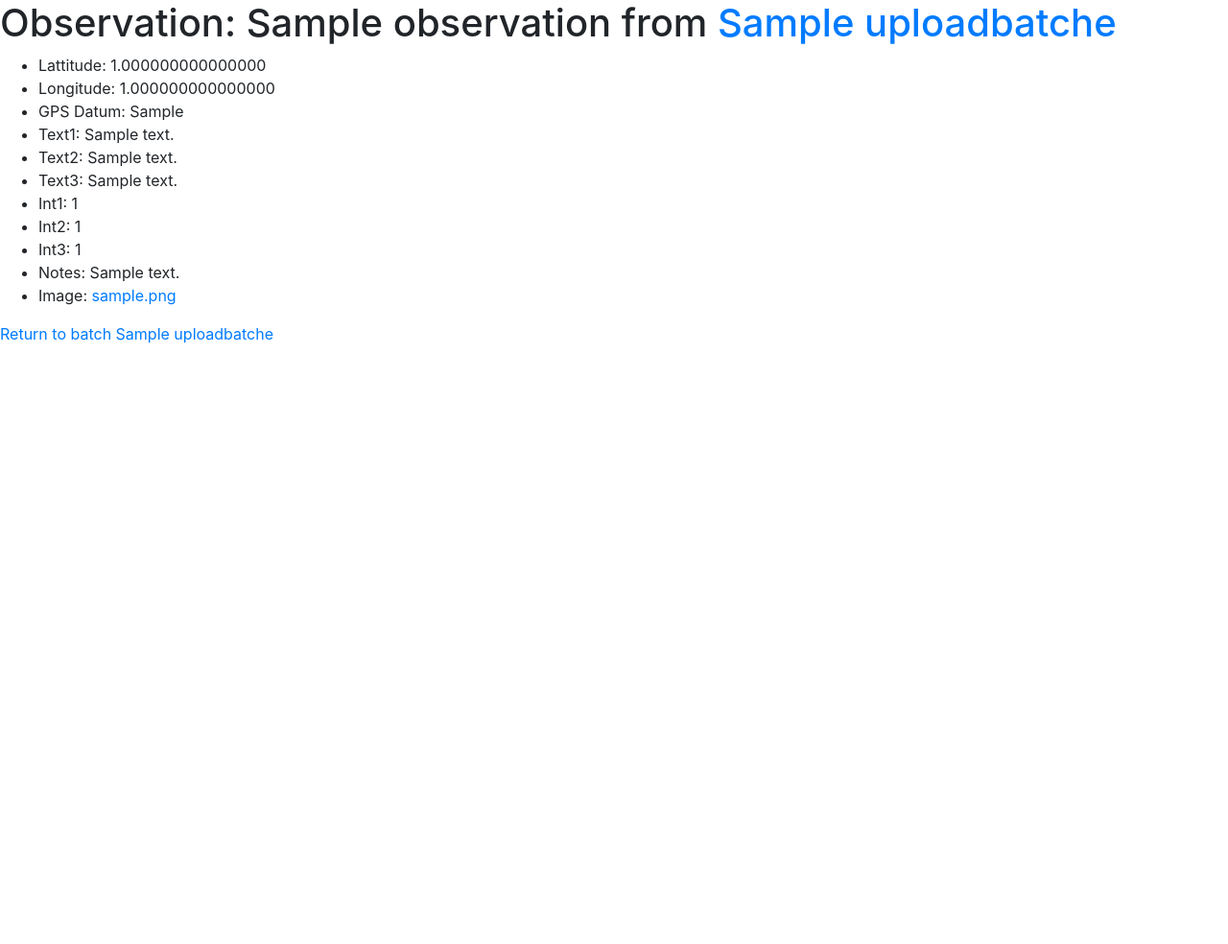
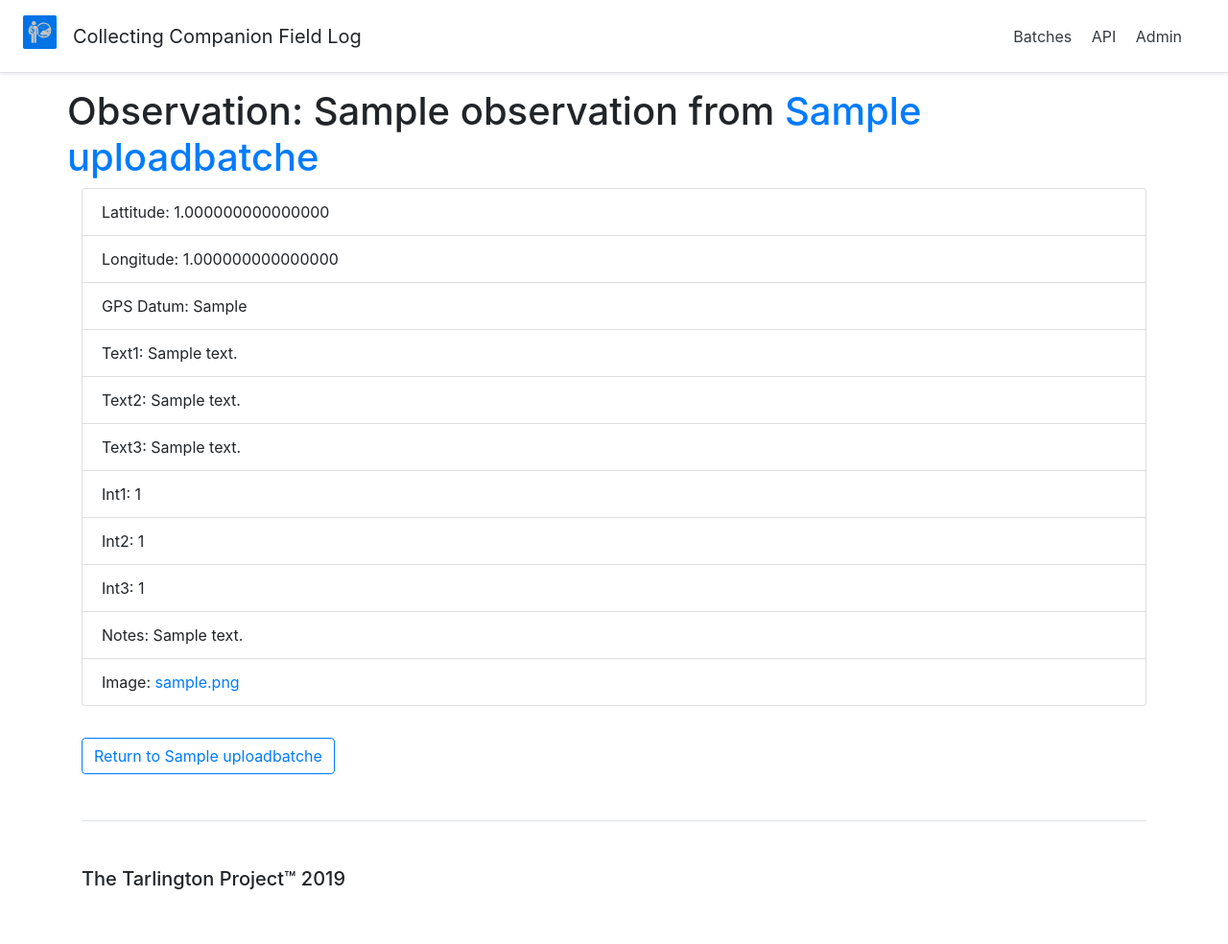
Before and after one commit to protodrone/cis4914-webservice, a Django app: page /batches/observation/1/ in a window 1280 px wide. Shown: the whole page at 96% size. Before the commit the page ends 358 px from the top, so only its background shows below. Run offline with Django 3.2, Linux system fonts and the light colour scheme; a user stored in the database is signed in; tables that the repository leaves empty hold one stand-in row (values such as "Sample post"); some libraries are stand-ins or nearby versions.

Commit message:
now with basic style

```diff
--- a/app/batches/templates/base.html
+++ b/app/batches/templates/base.html
@@ -8,13 +8,30 @@
         <meta name="description" content="Collecting Companion Field Log">
         <meta name="author" content="The Tarlington Project">
         <link href="https://fonts.googleapis.com/css?family=Open+Sans:300,400,600" rel="stylesheet">
-        <link rel="stylesheet" type="text/css" href="{% static 'batches/css/bootstrap.css' %}" />
-        <link rel="stylesheet" type="text/css" href="{% static 'batches/css/style.css' %}" />
+        <link rel="stylesheet" href="https://stackpath.bootstrapcdn.com/bootstrap/4.3.1/css/bootstrap.min.css" integrity="sha384-ggOyR0iXCbMQv3Xipma34MD+dH/1fQ784/j6cY/iJTQUOhcWr7x9JvoRxT2MZw1T" crossorigin="anonymous">
     </head>
     <body class="{% block body_class %}{% endblock %}">
+        <div class="d-flex flex-column flex-md-row align-items-center p-3 px-md-4 mb-3 bg-white border-bottom shadow-sm">
+            <img class="mb-2" src="{% static "FieldLog.svg" %}" alt="" width="35" height="35">
+            <h5 class="my-0 mr-md-auto font-weight-normal">&nbsp;&nbsp;&nbsp;Collecting Companion Field Log</h5>
+            <nav class="my-2 my-md-0 mr-md-3">
+                <a class="p-2 text-dark" href="{% url 'batches' %}">Batches</a>
+                <a class="p-2 text-dark" href="/api/">API</a>
+                <a class="p-2 text-dark" href="/admin/">Admin</a>
+            </nav>
+        </div>
         {% block body %}{% endblock %}
-        <script src="https://code.jquery.com/jquery-3.2.1.slim.min.js" integrity="sha384-KJ3o2DKtIkvYIK3UENzmM7KCkRr/rE9/Qpg6aAZGJwFDMVNA/GpGFF93hXpG5KkN" crossorigin="anonymous"></script>
-        <script src="https://cdnjs.cloudflare.com/ajax/libs/popper.js/1.12.9/umd/popper.min.js" integrity="sha384-ApNbgh9B+Y1QKtv3Rn7W3mgPxhU9K/ScQsAP7hUibX39j7fakFPskvXusvfa0b4Q" crossorigin="anonymous"></script>
-        <script src="{% static 'batches/js/bootstrap.min.js' %}" ></script>
+        <script src="https://code.jquery.com/jquery-3.3.1.slim.min.js" integrity="sha384-q8i/X+965DzO0rT7abK41JStQIAqVgRVzpbzo5smXKp4YfRvH+8abtTE1Pi6jizo" crossorigin="anonymous"></script>
+        <script src="https://cdnjs.cloudflare.com/ajax/libs/popper.js/1.14.7/umd/popper.min.js" integrity="sha384-UO2eT0CpHqdSJQ6hJty5KVphtPhzWj9WO1clHTMGa3JDZwrnQq4sF86dIHNDz0W1" crossorigin="anonymous"></script>
+        <script src="https://stackpath.bootstrapcdn.com/bootstrap/4.3.1/js/bootstrap.min.js" integrity="sha384-JjSmVgyd0p3pXB1rRibZUAYoIIy6OrQ6VrjIEaFf/nJGzIxFDsf4x0xIM+B07jRM" crossorigin="anonymous"></script>
+        <div class="container">
+            <footer class="pt-4 my-md-5 pt-md-5 border-top">
+                <div class="row">
+                    <div class="col-12 col-md">
+                        <h5>The Tarlington Project&trade; 2019</h5>
+                    </div>
+                </div>
+            </footer>
+        </div>
     </body>
 </html>
--- a/app/batches/templates/batches/observationdetail.html
+++ b/app/batches/templates/batches/observationdetail.html
@@ -4,24 +4,40 @@
 {% block body %}
 {% load staticfiles %}
 {% load app_filters %}
-<h1>Observation: {{ observation.observation_name }} from <a href="/batches/{{ observation.upload_batch.id }}">{{ observation.upload_batch.batch_name }}</a></h1>
-<ul>
-    <li>Lattitude: {{ observation.lattitude }}</li>
-    <li>Longitude: {{ observation.longitude }}</li>
-    <li>GPS Datum: {{ observation.gps_datum }}</li>
-    <li>Text1: {{observation.Text1 }}</li>
-    <li>Text2: {{ observation.Text2 }}</li>
-    <li>Text3: {{ observation.Text3 }}</li>
-    <li>Int1: {{ observation.Int1 }}</li>
-    <li>Int2: {{ observation.Int2 }}</li>
-    <li>Int3: {{observation.Int3 }}</li>
-    <li>Notes: {{ observation.notes }}</li>
+<main role="main" class="container-fluid">
+    <div class="container">
+        <div class="row">
+            <h1>Observation: {{ observation.observation_name }} from <a href="/batches/{{ observation.upload_batch.id }}">{{ observation.upload_batch.batch_name }}</a></h1>
+        </div>
+        <div class="row">
+            <div class="col-sm">
+                <ul class="list-group">
+                    <li class="list-group-item">Lattitude: {{ observation.lattitude }}</li>
+                    <li class="list-group-item">Longitude: {{ observation.longitude }}</li>
+                    <li class="list-group-item">GPS Datum: {{ observation.gps_datum }}</li>
+                    <li class="list-group-item">Text1: {{observation.Text1 }}</li>
+                    <li class="list-group-item">Text2: {{ observation.Text2 }}</li>
+                    <li class="list-group-item">Text3: {{ observation.Text3 }}</li>
+                    <li class="list-group-item">Int1: {{ observation.Int1 }}</li>
+                    <li class="list-group-item">Int2: {{ observation.Int2 }}</li>
+                    <li class="list-group-item">Int3: {{observation.Int3 }}</li>
+                    <li class="list-group-item">Notes: {{ observation.notes }}</li>
+                    {% if images %}
+                        {% for image in images %}
+                            <li class="list-group-item">Image: <a href="{{ MEDIA_URL }}{{ image.image }}">{{ image.image_name }}</a></li>
+                        {% endfor %}
+                    {% endif %}
+                </ul>
+            </div>
+        </div>
+        <div class="row"><hr></div>
+        <div class="row">
+            <div class="col">
+                <a class="btn btn-outline-primary" href="/batches/{{ observation.upload_batch.id }}">Return to {{ observation.upload_batch.batch_name }}</a>
+            </div>
+        </div>
 
-{% if images %}
-    {% for image in images %}
-    <li>Image: <a href="{{ MEDIA_URL }}{{ image.image }}">{{ image.image_name }}</a></li>
-    {% endfor %}
-{% endif %}
-</ul>
-<p><a href="/batches/{{ observation.upload_batch.id }}">Return to batch {{ observation.upload_batch.batch_name }} </a></p>
+
+
+</div>
 {% endblock %}
--- a/app/batches/templates/registration/login.html
+++ b/app/batches/templates/registration/login.html
@@ -5,8 +5,7 @@
 {% load staticfiles %}
   <main role="main" class="container-fluid">
         <div class="login-wrapper shadow">
-
-            <img class="mb-4 login-logo" src="{% static 'batches/images/logo.png' %}" />
+            <img class="mb-4 login-logo" src="{% static 'FieldLog.svg' %}" />
 
               {% if form.errors %}
               <p class="alert alert-danger">Your username and password didn't match. Please try again.</p>
@@ -33,7 +32,7 @@
                 </div>
 
                 <div>
-                  <input class="btn btn-primary btn-block" type="submit" value="Log In" />
+                  <input class="btn btn-primary" type="submit" value="Log In" />
                   <input type="hidden" name="next" value="{{ next }}" />
                 </div>
               </form>
```
Also changed, not shown: app/batches/templates/batches/batchdetail.html (+26 -11 lines), app/batches/templates/batches/batches.html (+10 -12 lines), app/batches/static/FieldLog.svg (added).
